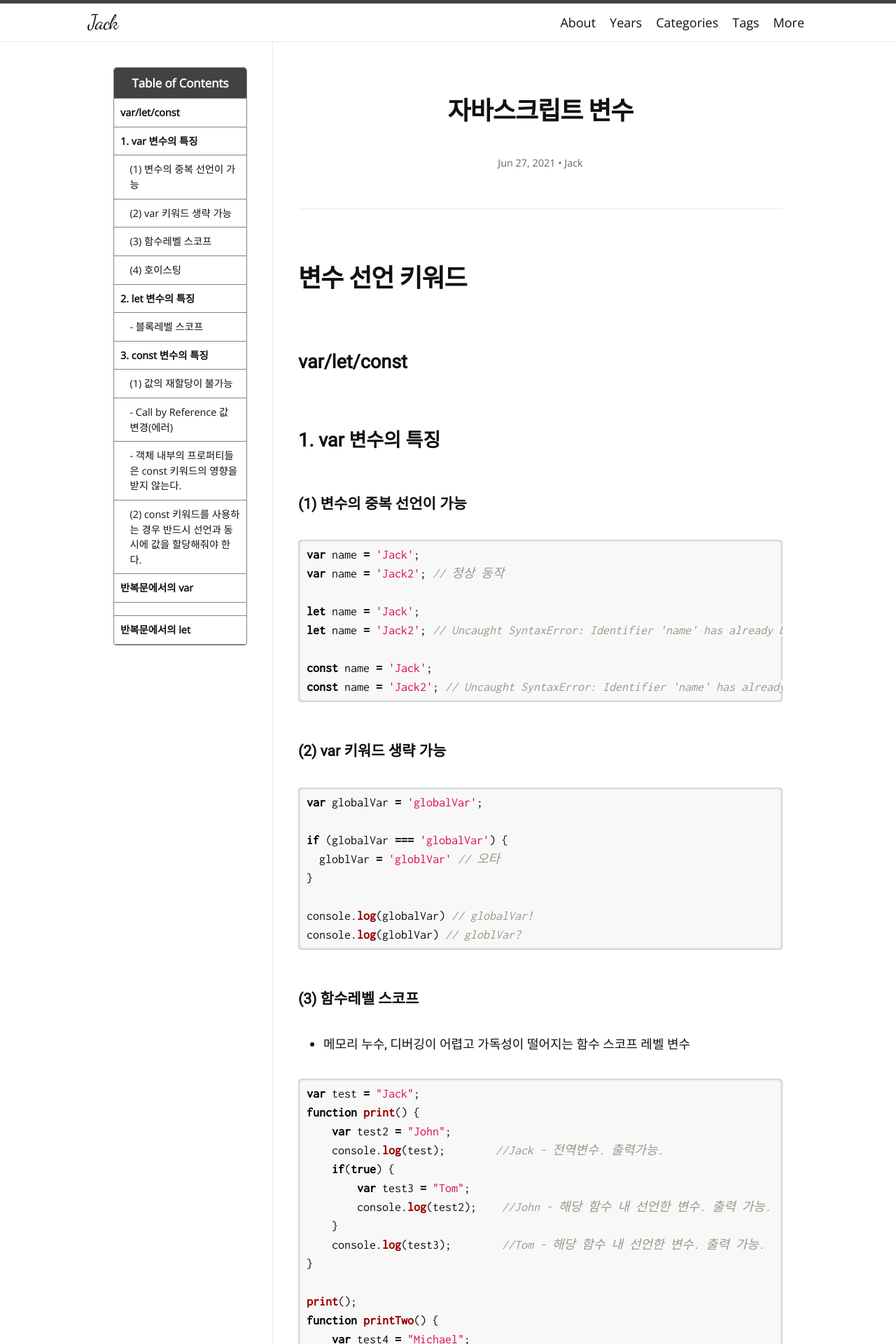
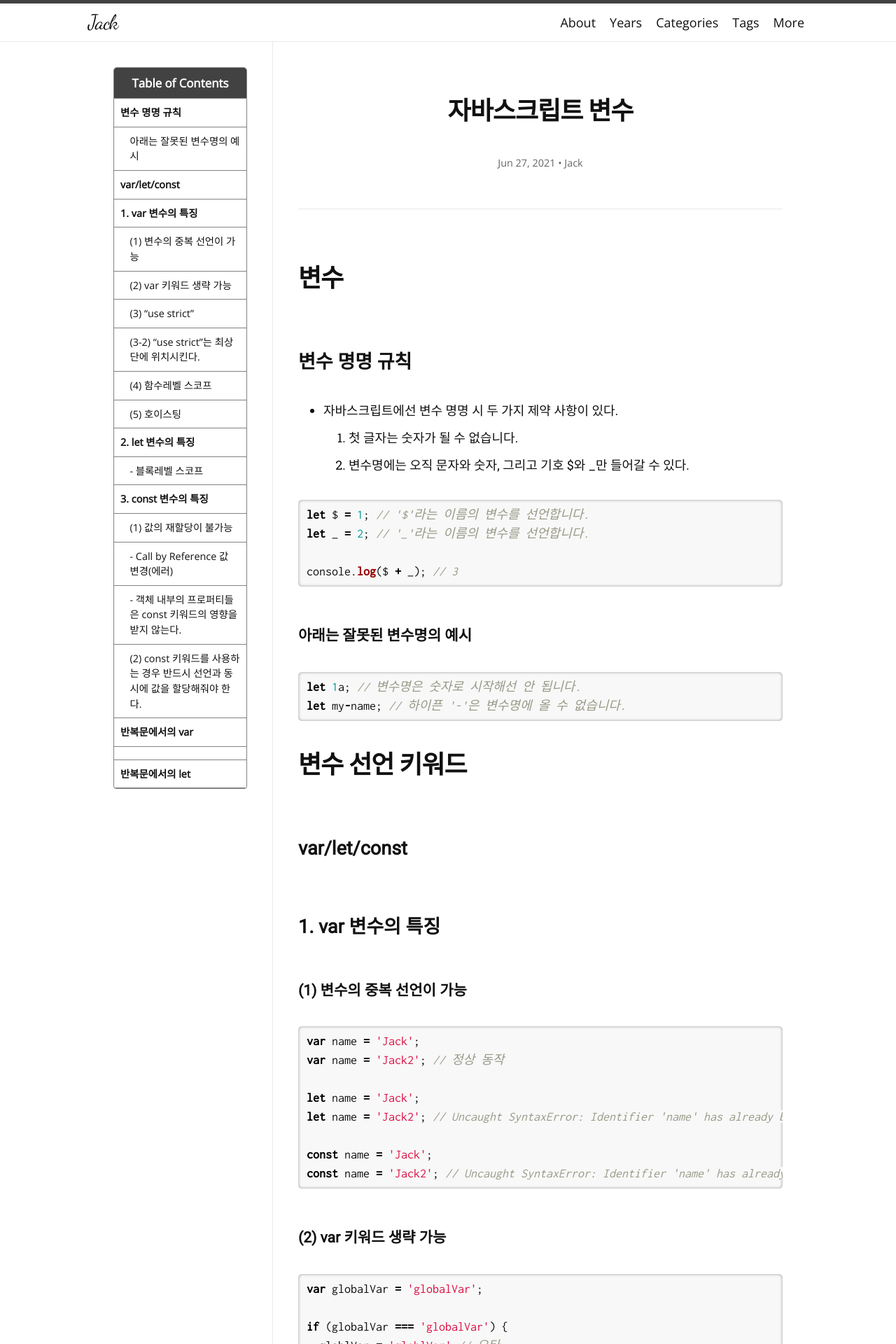
Before and after one commit to ha-jae-geun/jaegeunha94.github.io, a Jekyll site: the page built from _posts/2021-06-27-variable.md, in a window 1280 px wide. Shown: the top 1920 px of the page at 70% size. Built offline with Jekyll 4.4.1, drawn with Linux system fonts in a browser that asks for light colours; nearby versions of some CDN libraries; some web fonts are replaced; some of the changed text lies outside the part shown.

Commit message:
Update 2021-06-27-variable.md

````diff
--- a/_posts/2021-06-27-variable.md
+++ b/_posts/2021-06-27-variable.md
@@ -7,6 +7,27 @@ tags: [javascript]
 author:
   - Jack
 ---
+
+# 변수
+## 변수 명명 규칙
+* 자바스크립트에선 변수 명명 시 두 가지 제약 사항이 있다.
+1. 첫 글자는 숫자가 될 수 없습니다.
+2. 변수명에는 오직 문자와 숫자, 그리고 기호 $와 _만 들어갈 수 있다.
+
+```javascript
+let $ = 1; // '$'라는 이름의 변수를 선언합니다.
+let _ = 2; // '_'라는 이름의 변수를 선언합니다.
+
+console.log($ + _); // 3
+```
+
+
+### 아래는 잘못된 변수명의 예시
+```javascript
+let 1a; // 변수명은 숫자로 시작해선 안 됩니다.
+let my-name; // 하이픈 '-'은 변수명에 올 수 없습니다.
+```
+
 
 # 변수 선언 키워드
 
@@ -38,8 +59,29 @@ console.log(globalVar) // globalVar!
 console.log(globlVar) // globlVar?
 ```
 
+### (3) "use strict"
+```javascript
+"use strict"
 
-### (3) 함수레벨 스코프
+testvar = 4;
+```
+* 선언하지 않고 변수를 만들 수 없습니다.
+
+
+### (3-2) "use strict"는 최상단에 위치시킨다.
+```javascript
+alert("some code");
+// 하단에 위치한 "use strict"는 스크립트 상단에 위치하지 않으므로 무시됩니다.
+
+"use strict";
+
+// 엄격 모드가 활성화되지 않습니다.
+```
+* use strict를 취소할 방법은 없습니다.
+* 자바스크립트 엔진을 이전 방식으로 되돌리는 "no use strict"같은 지시자는 존재하지 않습니다.
+
+
+### (4) 함수레벨 스코프
 * 메모리 누수, 디버깅이 어렵고 가독성이 떨어지는 함수 스코프 레벨 변수
 
 ```javascript
@@ -67,7 +109,7 @@ printTwo();
 ```
 
 
-### (4) 호이스팅
+### (5) 호이스팅
 * 호이스팅: 스코프 안에 있는 선언들을 모두 스코프의 최상단으로 끌어올리는 것
 * [let은 hoist 안되는게 아니라 TDZ에 들어가 있어 참조에러를 일으킨다.](https://evan-moon.github.io/2019/06/18/javascript-let-const/)
 
````
